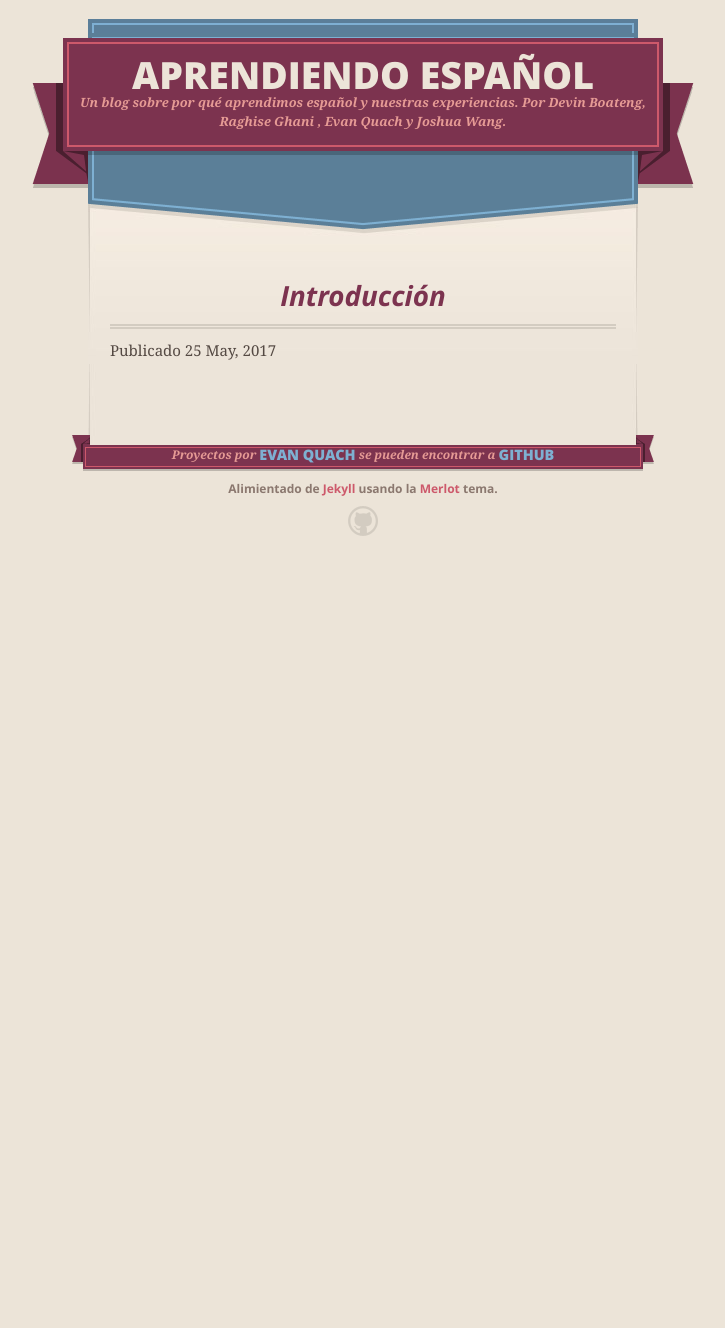
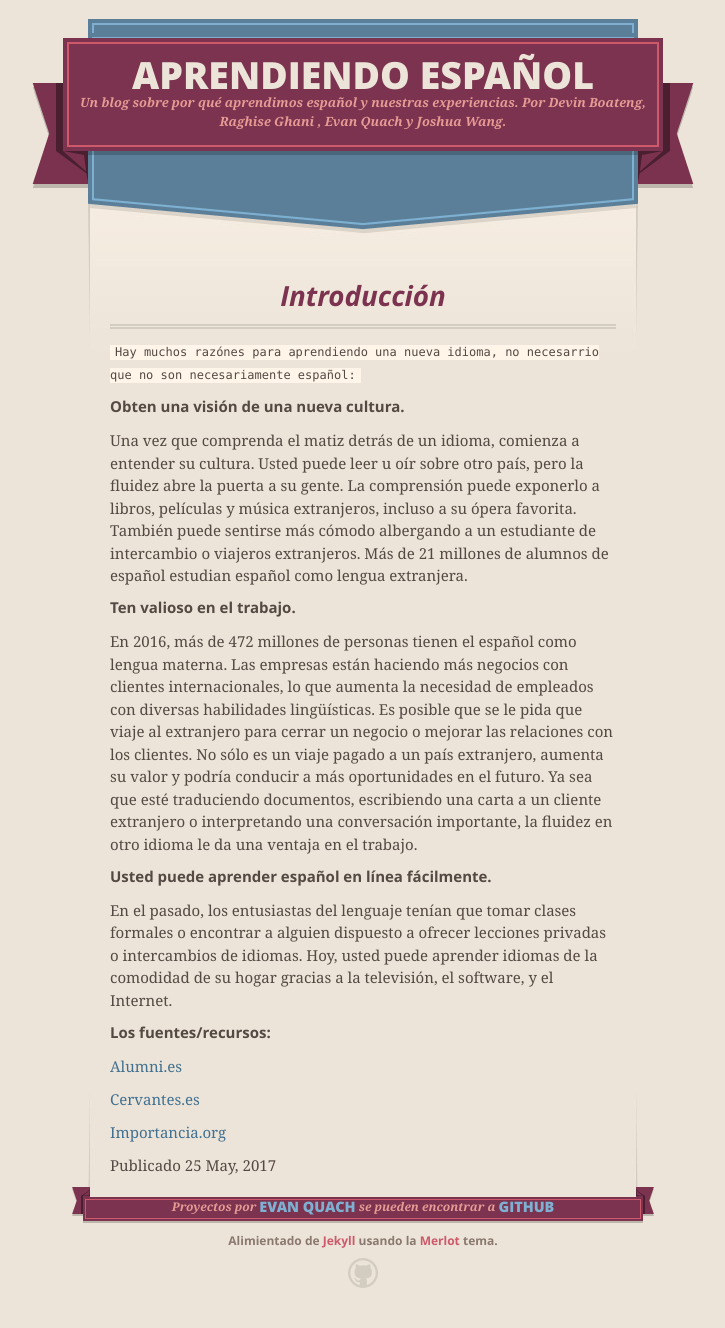
Before and after one commit to evanq123/evanq123.github.io, a Jekyll site: the page built from _posts/2017-05-25-El-Introduccion.markdown, in a window 1280 px wide. Shown: the whole page, without its empty margins (277-1002 px from the left). Built offline with Jekyll 4.4.1, drawn with Linux system fonts in a browser that asks for light colours; nearby versions of some CDN libraries; before the commit the page ends 900 px from its top, so only the background shows below that.

Commit message:
updating posts/introduction

```diff
--- a/_posts/2017-05-24-El-Lenguaje-de-Código-Utilizado-(EN).markdown
+++ b/_posts/2017-05-24-El-Lenguaje-de-Código-Utilizado-(EN).markdown
@@ -2,7 +2,7 @@
 layout: post
 title:  "El Lenguaje de Código Utilizado (EN)"
 date:   2017-05-24 15:11:05 -0400
-categories: jekyll update
+categories: Plan
 ---
 This will be in English for readability purposes:
 
--- a/_posts/2017-05-25-El-Introduccion.markdown
+++ b/_posts/2017-05-25-El-Introduccion.markdown
@@ -4,3 +4,24 @@ title:  "Introducción"
 date:   2017-05-25 08:12:02 -0400
 categories: Plan
 ---
+`Hay muchos razónes para aprendiendo una nueva idioma, no necesarrio que no son necesariamente español:`
+
+# Obten una visión de una nueva cultura.
+
+Una vez que comprenda el matiz detrás de un idioma, comienza a entender su cultura. Usted puede leer u oír sobre otro país, pero la fluidez abre la puerta a su gente. La comprensión puede exponerlo a libros, películas y música extranjeros, incluso a su ópera favorita. También puede sentirse más cómodo albergando a un estudiante de intercambio o viajeros extranjeros. Más de 21 millones de alumnos de español estudian español como lengua extranjera.
+
+# Ten valioso en el trabajo.
+
+En 2016, más de 472 millones de personas tienen el español como lengua materna. Las empresas están haciendo más negocios con clientes internacionales, lo que aumenta la necesidad de empleados con diversas habilidades lingüísticas. Es posible que se le pida que viaje al extranjero para cerrar un negocio o mejorar las relaciones con los clientes. No sólo es un viaje pagado a un país extranjero, aumenta su valor y podría conducir a más oportunidades en el futuro. Ya sea que esté traduciendo documentos, escribiendo una carta a un cliente extranjero o interpretando una conversación importante, la fluidez en otro idioma le da una ventaja en el trabajo.
+
+# Usted puede aprender español en línea fácilmente.
+
+En el pasado, los entusiastas del lenguaje tenían que tomar clases formales o encontrar a alguien dispuesto a ofrecer lecciones privadas o intercambios de idiomas. Hoy, usted puede aprender idiomas de la comodidad de su hogar gracias a la televisión, el software, y el Internet.
+
+# Los fuentes/recursos:
+
+[Alumni.es](https://alumni.usal.es/5-razones-por-las-que-el-espanol-es-importante/)
+
+[Cervantes.es](http://www.cervantes.es/imagenes/File/prensa/EspanolLenguaViva16.pdf)
+
+[Importancia.org](https://www.importancia.org/espanol.php)
```
